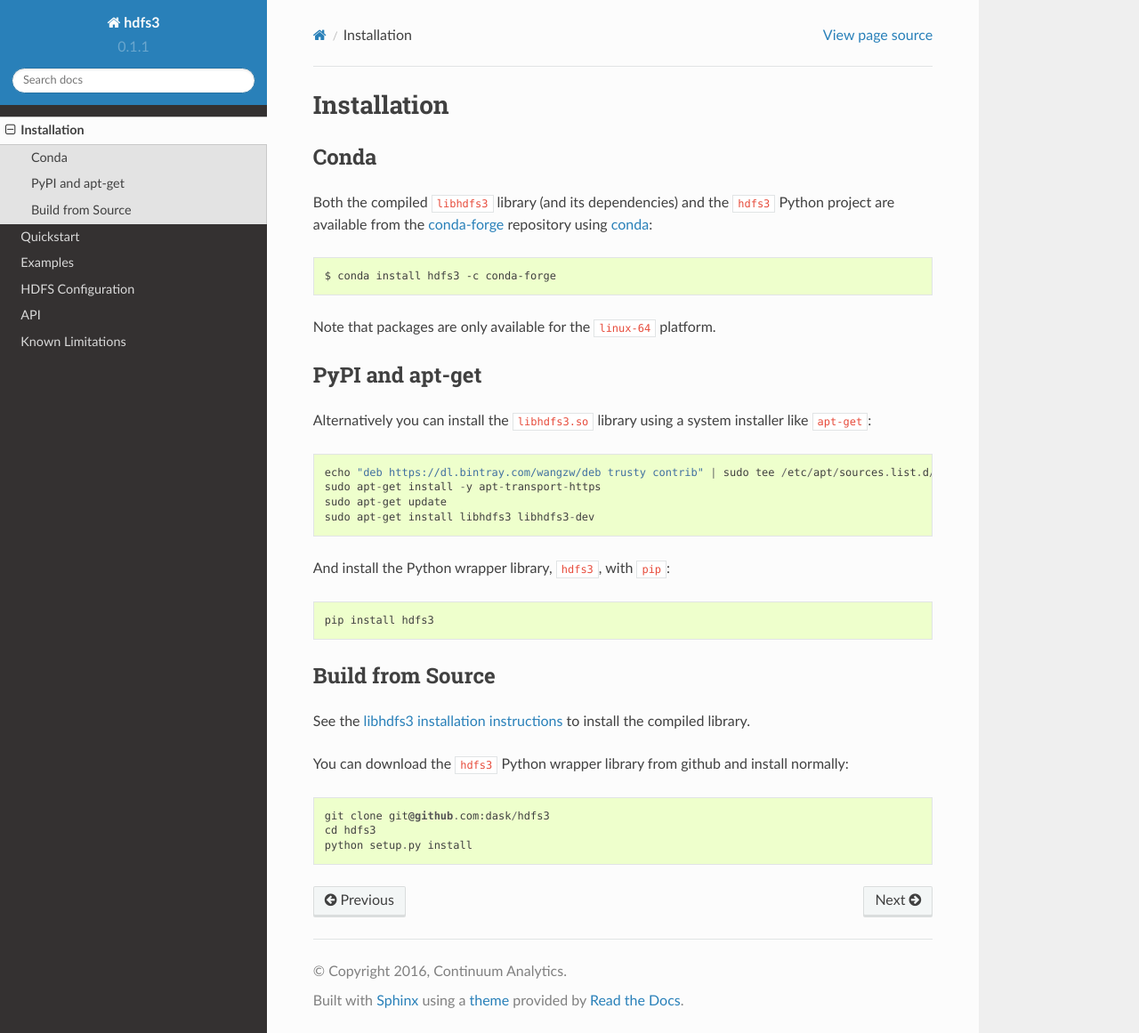
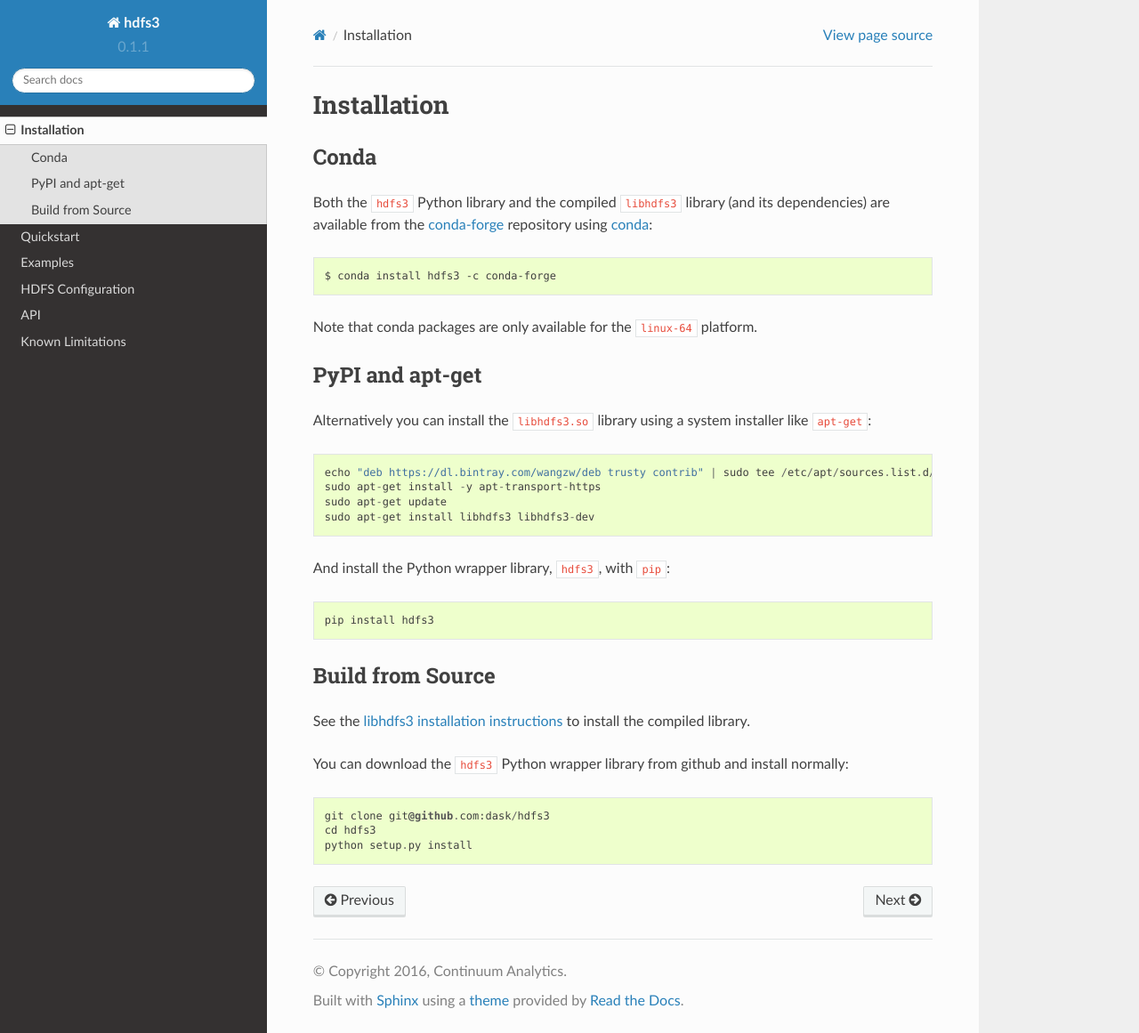
Before and after one commit to dask/hdfs3, a Sphinx documentation site: the page built from docs/source/install.rst, in a window 1280 px wide and 1161 px high. Shown: the whole window at 89% size. Built offline with Sphinx 7.4.7 and the Read the Docs theme 2.0.0, drawn with Linux system fonts in a browser that asks for light colours.

Commit message:
Docs tweaks

```diff
--- a/docs/source/install.rst
+++ b/docs/source/install.rst
@@ -4,14 +4,14 @@ Installation
 Conda
 -----
 
-Both the compiled ``libhdfs3`` library (and its dependencies) and the ``hdfs3``
-Python project are available from the
+Both the ``hdfs3`` Python library and the compiled ``libhdfs3`` library (and its
+dependencies) are available from the
 `conda-forge <https://conda-forge.github.io/>`_ repository using
 `conda <https://www.continuum.io/downloads>`_::
 
    $ conda install hdfs3 -c conda-forge
 
-Note that packages are only available for the ``linux-64`` platform.
+Note that conda packages are only available for the ``linux-64`` platform.
 
 PyPI and apt-get
 ----------------
```
